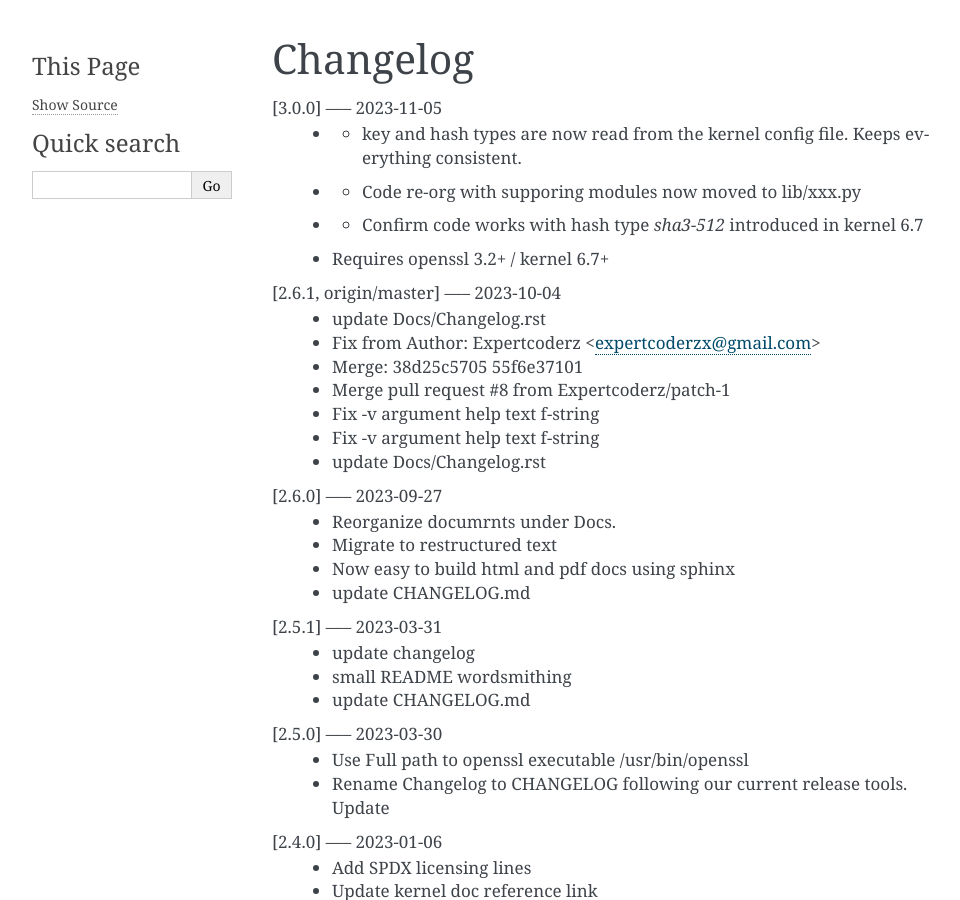
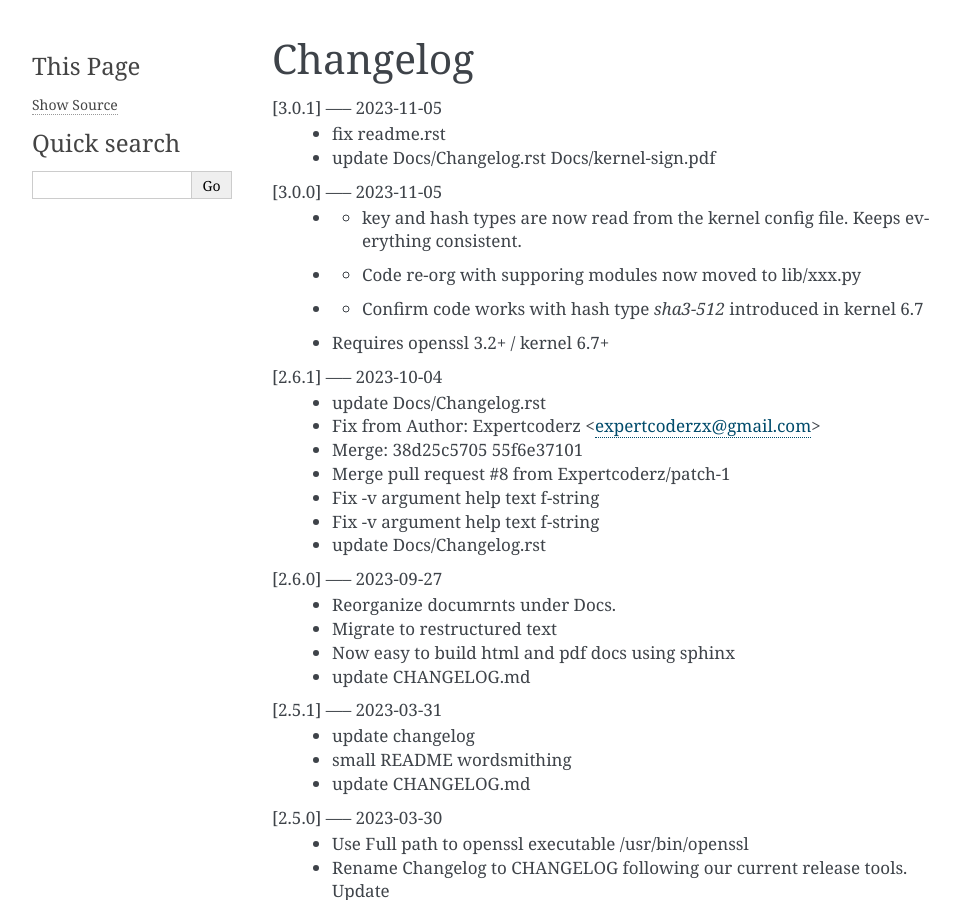
Before and after one commit to gene-git/Arch-SKM, a Sphinx documentation site: the page built from Docs/Changelog.rst, in a window 1280 px wide and 900 px high. Shown: the whole window, without its empty margins (148-1108 px from the left). Built offline with Sphinx 7.4.7, drawn with Linux system fonts in a browser that asks for light colours; pages that are not in the unit, such as notebooks, are missing from menus.

Commit message:
update Docs/Changelog.rst Docs/kernel-sign.pdf

```diff
--- a/Docs/Changelog.rst
+++ b/Docs/Changelog.rst
@@ -1,5 +1,9 @@
 Changelog
 =========
+
+[3.0.1] ----- 2023-11-05
+ * fix readme.rst
+ * update Docs/Changelog.rst Docs/kernel-sign.pdf
 
 [3.0.0] ----- 2023-11-05
  * * key and hash types are now read from the kernel config file. Keeps everything consistent.
@@ -7,7 +11,7 @@ Changelog
  * * Confirm code works with hash type *sha3-512* introduced in kernel 6.7
  * Requires openssl 3.2+ / kernel 6.7+
 
-[2.6.1, origin/master] ----- 2023-10-04
+[2.6.1] ----- 2023-10-04
  * update Docs/Changelog.rst
  * Fix from Author: Expertcoderz <expertcoderzx@gmail.com>
  * Merge: 38d25c5705 55f6e37101
```
Also changed, not shown: 1 other file.
